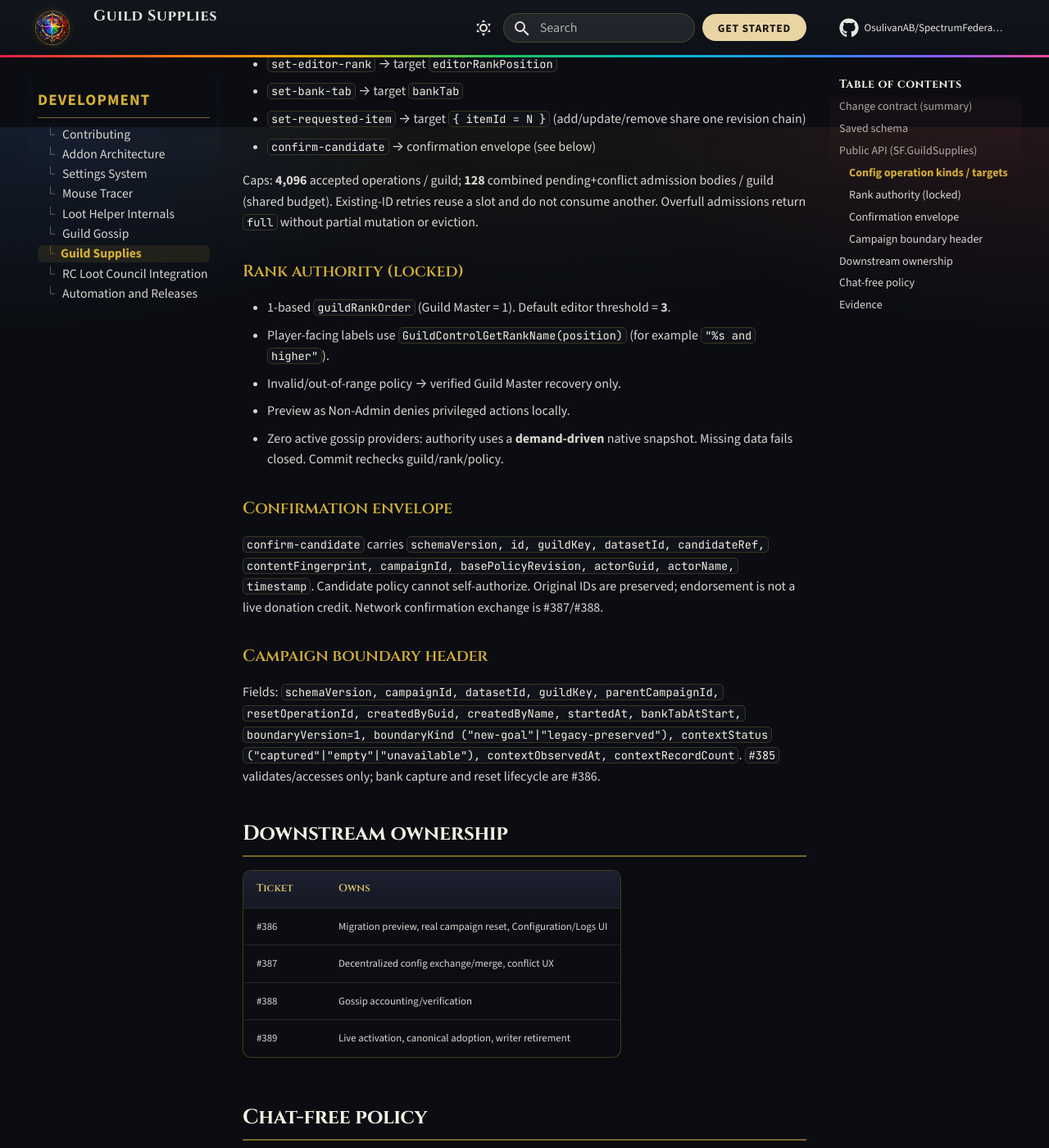
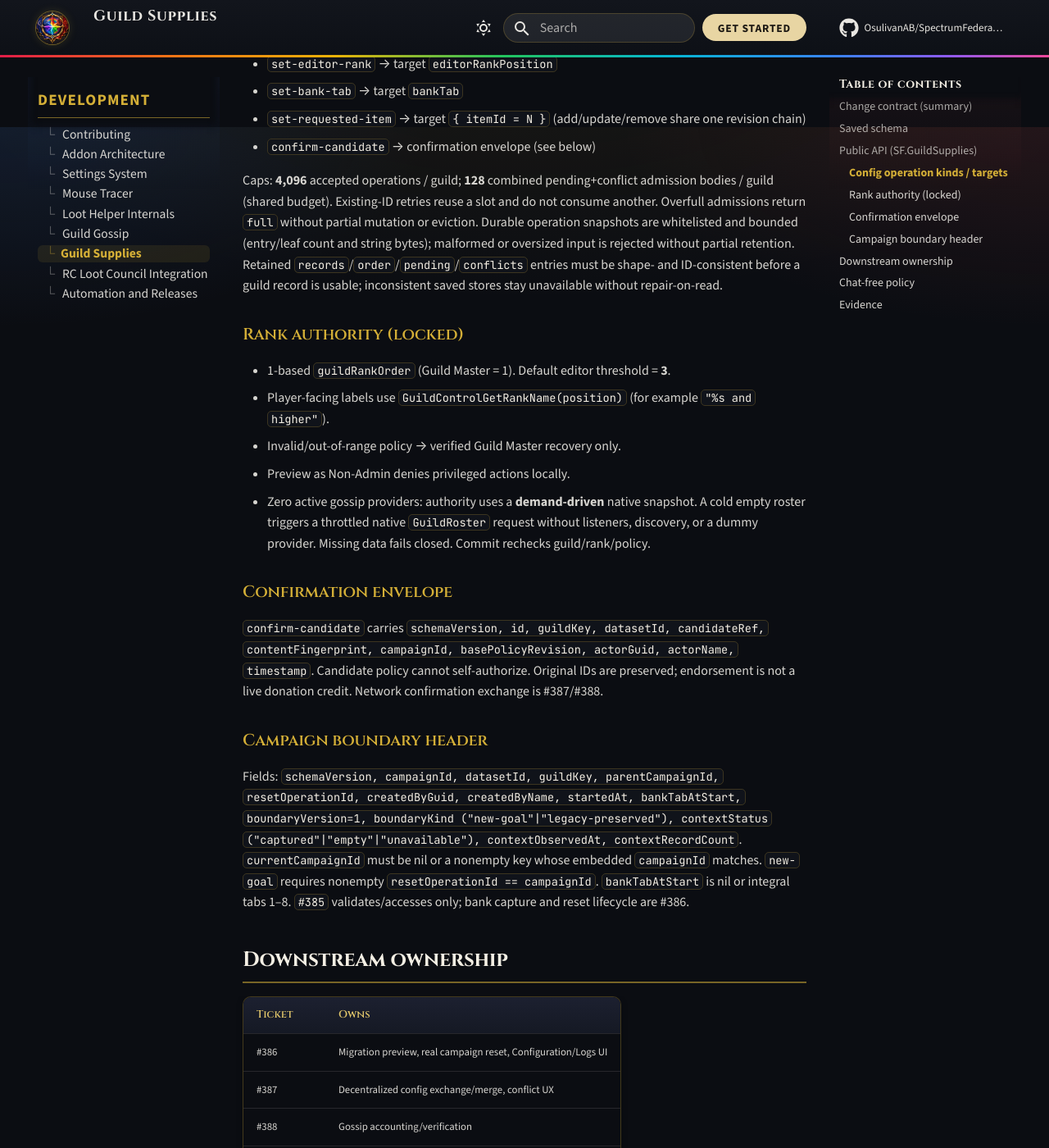
Before and after one commit to OsulivanAB/SpectrumFederation, an MkDocs documentation site: the page built from docs/development/guild-supplies/index.md, in a window 1280 px wide and 1400 px high, scrolled down 2645 px. Shown: the whole window at 82% size. Built offline with MkDocs 1.6.1 and Material for MkDocs 9.7.7, drawn with Linux system fonts in a browser that asks for light colours; comment, search, counter and statistics services are not loaded.

Commit message:
Repair remaining Guild Supplies Part 2A review findings on PR #392.
Finish bounded snapshots and confirmation originalIds, tighten campaign
schema and ops-store consistency, bind config actor names, recognize
exact accepted duplicates before reauth, canonicalize item targets, and
add a throttled cold-roster demand nudge. Add focused production-Lua
regressions (R9–R14) with fail-before/pass-after probes.

Co-authored-by: Anthony <OsulivanAB@users.noreply.github.com>

```diff
--- a/docs/development/guild-supplies/index.md
+++ b/docs/development/guild-supplies/index.md
@@ -74,7 +74,7 @@ Mutation statuses: `accepted`, `duplicate`, `pending`, `rejected` with stable re
 - `set-requested-item` → target `{ itemId = N }` (add/update/remove share one revision chain)
 - `confirm-candidate` → confirmation envelope (see below)
 
-Caps: **4,096** accepted operations / guild; **128** combined pending+conflict admission bodies / guild (shared budget). Existing-ID retries reuse a slot and do not consume another. Overfull admissions return `full` without partial mutation or eviction.
+Caps: **4,096** accepted operations / guild; **128** combined pending+conflict admission bodies / guild (shared budget). Existing-ID retries reuse a slot and do not consume another. Overfull admissions return `full` without partial mutation or eviction. Durable operation snapshots are whitelisted and bounded (entry/leaf count and string bytes); malformed or oversized input is rejected without partial retention. Retained `records`/`order`/`pending`/`conflicts` entries must be shape- and ID-consistent before a guild record is usable; inconsistent saved stores stay unavailable without repair-on-read.
 
 ### Rank authority (locked)
 
@@ -82,7 +82,7 @@ Caps: **4,096** accepted operations / guild; **128** combined pending+conflict a
 - Player-facing labels use `GuildControlGetRankName(position)` (for example `"%s and higher"`).
 - Invalid/out-of-range policy → verified Guild Master recovery only.
 - Preview as Non-Admin denies privileged actions locally.
-- Zero active gossip providers: authority uses a **demand-driven** native snapshot. Missing data fails closed. Commit rechecks guild/rank/policy.
+- Zero active gossip providers: authority uses a **demand-driven** native snapshot. A cold empty roster triggers a throttled native `GuildRoster` request without listeners, discovery, or a dummy provider. Missing data fails closed. Commit rechecks guild/rank/policy.
 
 ### Confirmation envelope
 
@@ -90,7 +90,7 @@ Caps: **4,096** accepted operations / guild; **128** combined pending+conflict a
 
 ### Campaign boundary header
 
-Fields: `schemaVersion, campaignId, datasetId, guildKey, parentCampaignId, resetOperationId, createdByGuid, createdByName, startedAt, bankTabAtStart, boundaryVersion=1, boundaryKind ("new-goal"|"legacy-preserved"), contextStatus ("captured"|"empty"|"unavailable"), contextObservedAt, contextRecordCount`. `#385` validates/accesses only; bank capture and reset lifecycle are #386.
+Fields: `schemaVersion, campaignId, datasetId, guildKey, parentCampaignId, resetOperationId, createdByGuid, createdByName, startedAt, bankTabAtStart, boundaryVersion=1, boundaryKind ("new-goal"|"legacy-preserved"), contextStatus ("captured"|"empty"|"unavailable"), contextObservedAt, contextRecordCount`. `currentCampaignId` must be nil or a nonempty key whose embedded `campaignId` matches. `new-goal` requires nonempty `resetOperationId == campaignId`. `bankTabAtStart` is nil or integral tabs 1–8. `#385` validates/accesses only; bank capture and reset lifecycle are #386.
 
 ## Downstream ownership
 
```
Also changed, not shown: SpectrumFederation/modules/GuildSupplies/AGENTS.md (+1 -1 lines), 4 other files.
